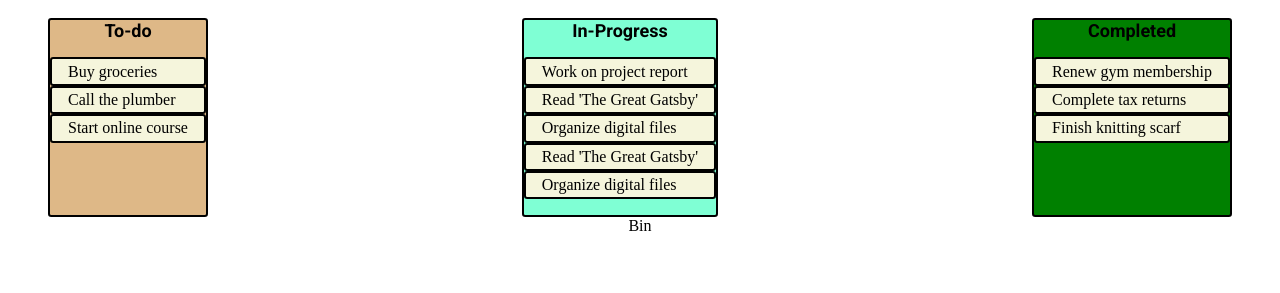
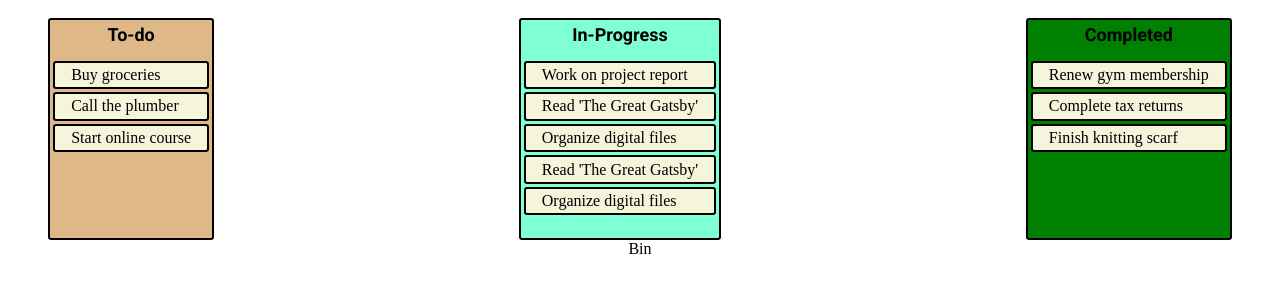
Before and after one commit to FAC29A/oskar-alex, a website: page index.html in a window 1280 px wide. Shown: the part 89-382 px from the top of the page. Drawn offline with Linux system fonts and the light colour scheme.

Commit message:
Margin and paddings

```diff
--- a/styles/styles.css
+++ b/styles/styles.css
@@ -34,6 +34,7 @@ h2 {font-family: var(--font-titles);
     border-style: solid;
     border-width: 2px;
     border-radius: 0.2rem;
+    padding: 0.2rem;
 }
 
 .toDo {
@@ -64,4 +65,5 @@ li{
     list-style-type: none;
     padding: 0.2rem 1rem;
     background-color: beige;
+    margin-bottom: 0.2rem;
 }
```
